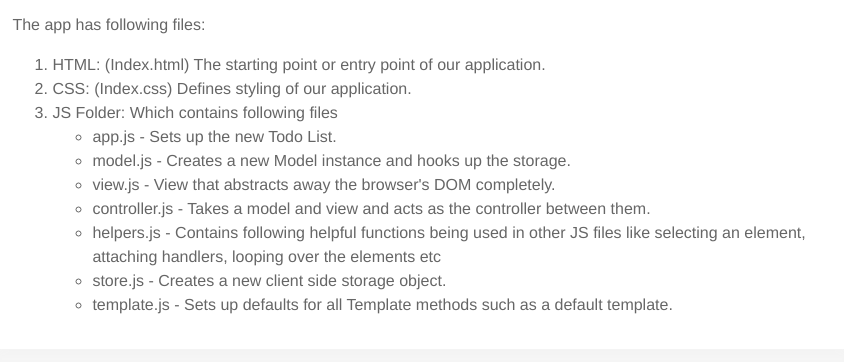
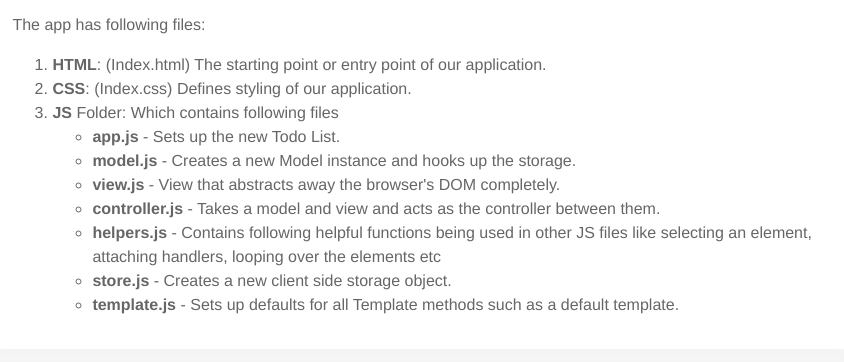
Before and after one commit to kumailkhan1/kumailkhan1.github.io, a website: page docs/index.html in a window 1280 px wide. Shown: the part 247-609 px from the top of the page, 436-1280 px from the left. Drawn offline with Linux system fonts and the light colour scheme.

Commit message:
updated content of docs

```diff
--- a/docs/index.html
+++ b/docs/index.html
@@ -248,30 +248,30 @@
         <p>The Todo-List app is using M0del-View-Controller architecture
           In MVC architecture, the Model and View are separated by a Controller.
           They can not directly interact with each other, but through Controller only.
-
+<b></b>
         <ol>
-          <li>Model: Responsible for managing data of the application and providing CRUD operations</li>
-          <li>View: As the name suggests, the visual representation of the model allowing user to seamlessly interact
+          <li><b></b>Model: Responsible for managing data of the application and providing CRUD operations</li>
+          <li><b></b>View: As the name suggests, the visual representation of the model allowing user to seamlessly interact
             with the application. </li>
-          <li>Controller: Responds to user interaction from View and performs suitable queries on the data using Model.
+          <li><b></b>Controller: Responds to user interaction from View and performs suitable queries on the data using Model.
             Acts as a messenger between Model and View</li>
 
         </ol>
         </p>
         <p>The app has following files:</p>
         <ol>
-          <li>HTML: (Index.html) The starting point or entry point of our application. </li>
-          <li>CSS: (Index.css) Defines styling of our application. </li>
-          <li>JS Folder: Which contains following files
+          <li><b>HTML</b>: (Index.html) The starting point or entry point of our application. </li>
+          <li><b>CSS</b>: (Index.css) Defines styling of our application. </li>
+          <li><b>JS</b> Folder: Which contains following files
             <ul>
-              <li>app.js - Sets up the new Todo List.</li>
-              <li>model.js - Creates a new Model instance and hooks up the storage. </li>
-              <li>view.js - View that abstracts away the browser's DOM completely.</li>
-              <li>controller.js - Takes a model and view and acts as the controller between them.</li>
-              <li>helpers.js - Contains following helpful functions being used in other JS files like selecting an
+              <li><b>app.js </b> - Sets up the new Todo List.</li>
+              <li><b>model.js</b> - Creates a new Model instance and hooks up the storage. </li>
+              <li><b>view.js </b>- View that abstracts away the browser's DOM completely.</li>
+              <li><b>controller.js</b> - Takes a model and view and acts as the controller between them.</li>
+              <li><b>helpers.js</b> - Contains following helpful functions being used in other JS files like selecting an
                 element, attaching handlers, looping over the elements etc</li>
-                <li>store.js - Creates a new client side storage object.</li>
-                <li>template.js - Sets up defaults for all Template methods such as a default template.</li>
+                <li><b>store.js</b> - Creates a new client side storage object.</li>
+                <li><b>template.js</b> - Sets up defaults for all Template methods such as a default template.</li>
               </ul>
 
           </li>
```
